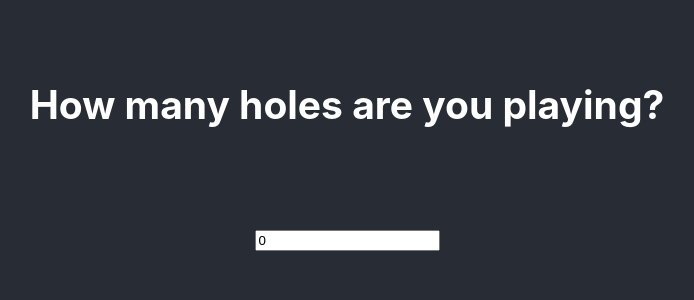
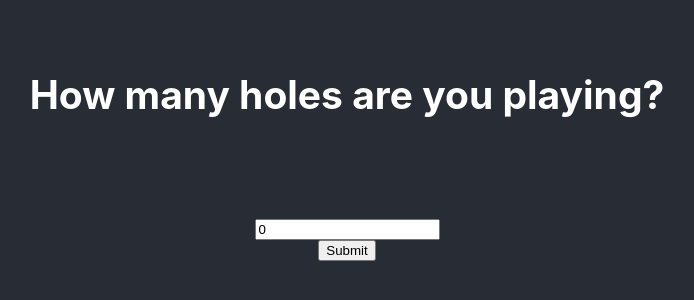
Before and after one commit to MarceloZometaPortafolio/Golf_Project, a React (Create React App) app in the folder golf-web/: page /stroke-count in a window 1280 px wide. Shown: the part 250-550 px from the top of the page, without its empty margins (293-987 px from the left). Built offline with nearby package versions, Linux system fonts and the light colour scheme.

Commit message:
Added working submit button

```diff
--- a/golf-web/src/StrokeCount.js
+++ b/golf-web/src/StrokeCount.js
@@ -9,12 +9,19 @@ function StrokeCount() {
         console.info("Number of holes changed to " + numberOfHoles);
     }
 
+    const HandleSubmit = () => {
+        console.info("Number passed is " + numberOfHoles);
+    }
+
     return (
         <div className="App">
         <header className="App-header">
-            <h2>How many holes are you playing?</h2>
-            <h4>{numberOfHoles}</h4>
-            <InputNumber setFunction={SetNumberOfHoles}/>
+
+        <h2>How many holes are you playing?</h2>
+        <h4>{numberOfHoles}</h4>
+        <InputNumber setFunction={SetNumberOfHoles}/>
+        <button type='submit' onClick={HandleSubmit}>Submit</button>
+
         </header>
         </div>
   );
```
